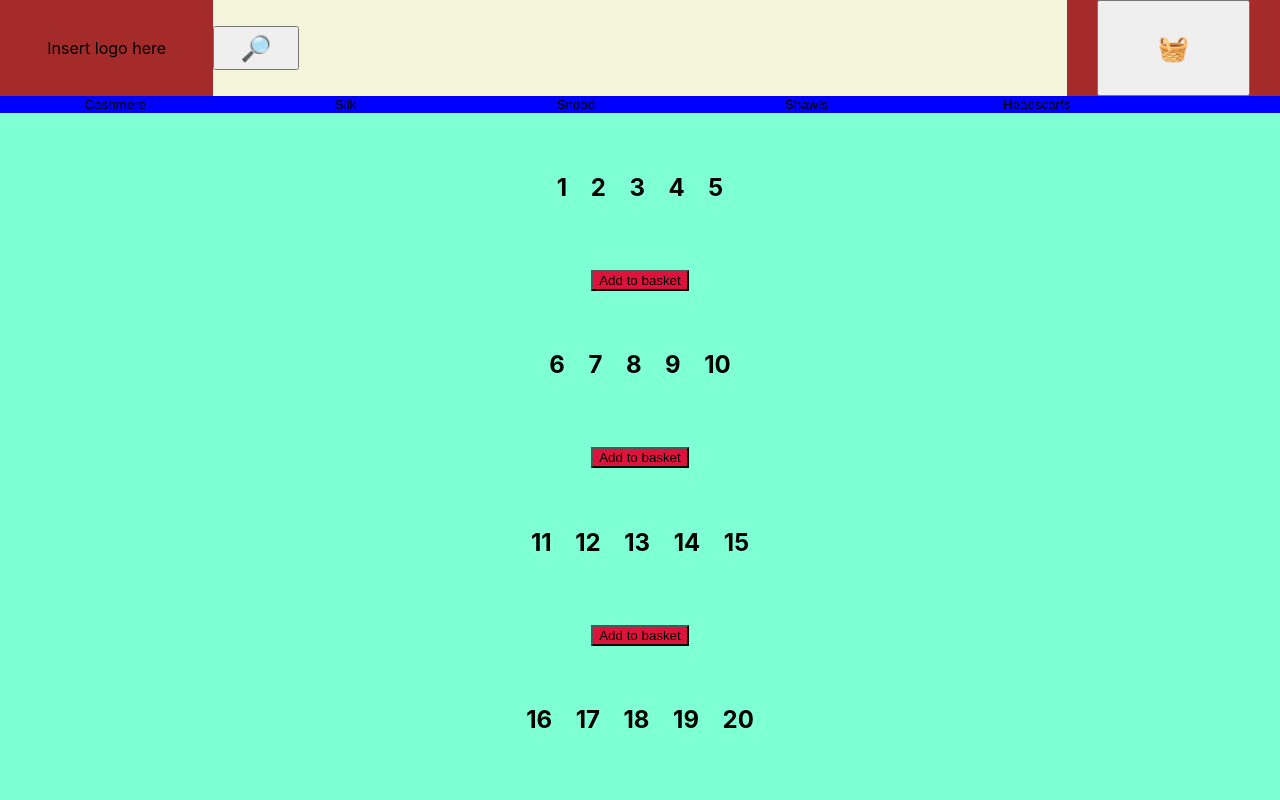
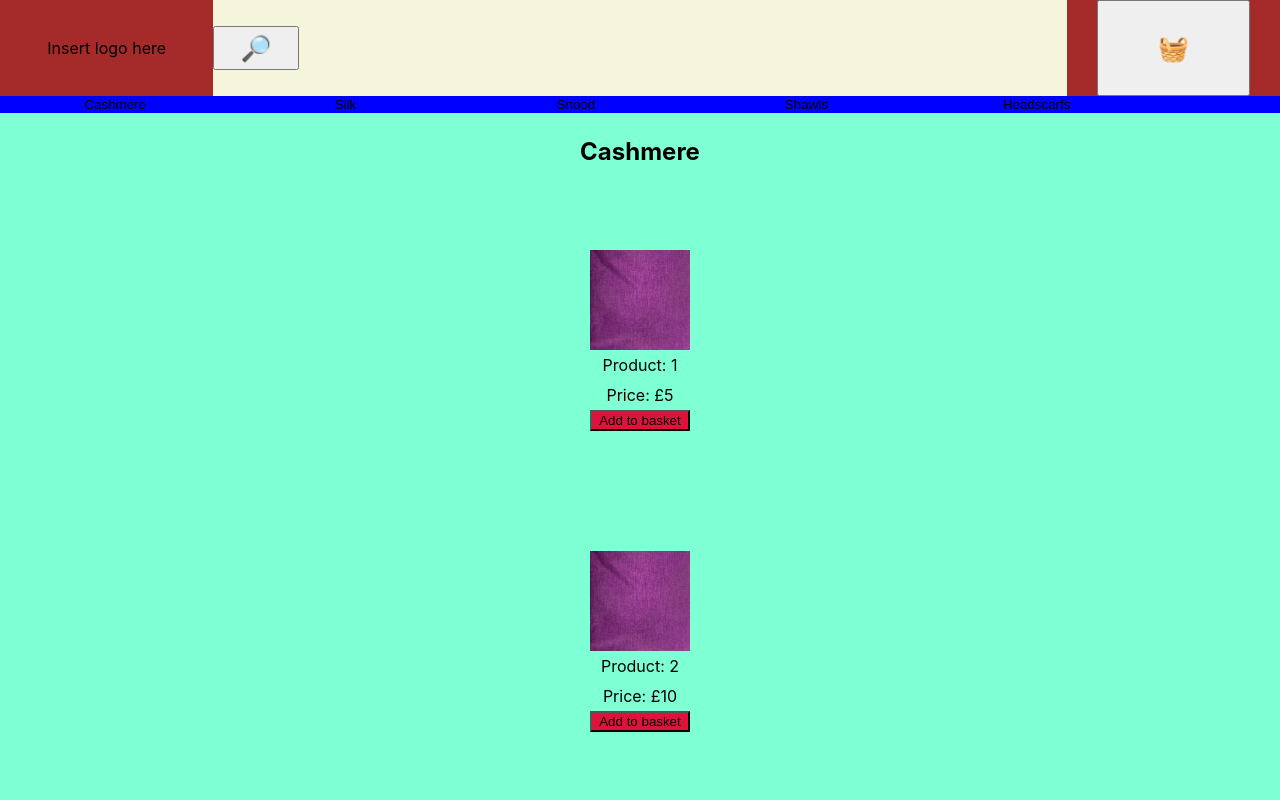
Before and after one commit to FarhathH/FinalProjectEcommerceFarhath, a React (Create React App) app in the folder ecommerce/: page / in a window 1280 px wide. Shown: the top 800 px of the page. Built offline with nearby package versions, Linux system fonts and the light colour scheme.

Commit message:
Forgot to commit

```diff
--- a/ecommerce/src/App.js
+++ b/ecommerce/src/App.js
@@ -1,13 +1,17 @@
 import logo from './logo.svg';
+//stylesheets
 import './App.css';
 import './ecommerce.css';
+
+//components to use in my website.
 import Footer from './ecommerce.footer.jsx';
 import Header from './ecommerce.header.jsx';
 import NavBar from './ecommerce.nav.bar.jsx';
 import ProductPage from './ecommerce.product.pg.jsx';
-import {useState} from 'react';
-import picture from './testphoto.jpg';
 import Basket from './ecommerce.basket.jsx';
+
+import {useState} from 'react'; //
+import picture from './testphoto.jpg'; //image for a test
 
 
 function App() {
@@ -15,114 +19,50 @@ function App() {
   const[products, setProducts] = useState(
     [ //list for nav bar and product page menu.
       {
-        picture: picture,
         title:"Cashmere",
-        specificItems: [ //product selection
-                        <div className = "specific-item">
-                          <p>1</p>
-                        </div>,
-                        <div className = "specific-item">
-                          <p>2</p>
-                        </div>,
-                        <div className = "specific-item">
-                          <p>3</p>
-                        </div>,
-                        <div className = "specific-item">
-                          <p>4</p>
-                        </div>,
-                        <div className = "specific-item">
-                          <p>5</p>
-                        </div>
-                      ],
-        price:"£5"
+        specificItems: [//product selection
+                        {picture: picture, name:"1", price:"£5"},
+                        {picture: picture, name:"2", price:"£10"},
+                        {picture: picture, name:"3", price:"£15"},
+                        {picture: picture, name:"4", price:"£20"},
+                        {picture: picture, name:"5", price:"£25"}],
       },
       {
-        picture: picture,
         title:"Silk",
-        specificItems: [ //product selection
-                        <div className = "specific-item">
-                          <p>6</p>
-                        </div>,
-                        <div className = "specific-item">
-                          <p>7</p>
-                        </div>,
-                        <div className = "specific-item">
-                          <p>8</p>
-                        </div>,
-                        <div className = "specific-item">
-                          <p>9</p>
-                        </div>,
-                        <div className = "specific-item">
-                          <p>10</p>
-                        </div>
-                      ],
-        price:"£15",
+        specificItems: [//product selection
+                        {picture: picture, name:"6", price:"£30"},
+                        {picture: picture, name:"7", price:"£35"},
+                        {picture: picture, name:"8", price:"£40"},
+                        {picture: picture, name:"9", price:"£45"},
+                        {picture: picture, name:"10", price:"£50"}],
       },
       {
         picture: picture,
         title:"Snood",
         specificItems: [ //product selection
-                        <div className = "specific-item">
-                          <p>11</p>
-                        </div>,
-                        <div className = "specific-item">
-                          <p>12</p>
-                        </div>,
-                        <div className = "specific-item">
-                          <p>13</p>
-                        </div>,
-                        <div className = "specific-item">
-                          <p>14</p>
-                        </div>,
-                        <div className = "specific-item">
-                          <p>15</p>
-                        </div>
-                      ],
-        price:"£19"
+                        {picture: picture, name:"11", price:"£55"},
+                        {picture: picture, name:"12", price:"£60"},
+                        {picture: picture, name:"13", price:"£65"},
+                        {picture: picture, name:"14", price:"£70"},
+                        {picture: picture, name:"15", price:"£75"}],
       },
       {
-        picture: picture,
         title:"Shawls",
-        specificItems: [ //product selection
-                        <div className = "specific-item">
-                          <p>16</p>
-                        </div>,
-                        <div className = "specific-item">
-                          <p>17</p>
-                        </div>,
-                        <div className = "specific-item">
-                          <p>18</p>
-                        </div>,
-                        <div className = "specific-item">
-                          <p>19</p>
-                        </div>,
-                        <div className = "specific-item">
-                          <p>20</p>
-                        </div>
-                      ],
-        price:"£20"
+        specificItems: [//product selection
+                        {picture: picture, name:"16", price:"£80"},
+                        {picture: picture, name:"17", price:"£85"},
+                        {picture: picture, name:"18", price:"£90"},
+                        {picture: picture, name:"19", price:"£95"},
+                        {picture: picture, name:"20", price:"£100"}],
       },
       {
-        picture: picture,
         title:"Headscarfs",
-        specificItems: [ //product selection
-                        <div className = "specific-item">
-                          <p>21</p>
-                        </div>,
-                        <div className = "specific-item">
-                          <p>22</p>
-                        </div>,
-                        <div className = "specific-item">
-                          <p>23</p>
-                        </div>,
-                        <div className = "specific-item">
-                          <p>24</p>
-                        </div>,
-                        <div className = "specific-item">
-                          <p>25</p>
-                        </div>
-                      ],
-        price:"£3"
+        specificItems: [//product selection
+                        {picture: picture, name:"21", price:"£105"},
+                        {picture: picture, name:"22", price:"£100"},
+                        {picture: picture, name:"23", price:"£115"},
+                        {picture: picture, name:"24", price:"£120"},
+                        {picture: picture, name:"25", price:"£125"}],
       },
     ]
   )
@@ -133,31 +73,35 @@ function App() {
 
 
   //For selecting the product by index.
-  const[selectedProduct, setSelectedProduct] = useState(products);
+  const[selectedProduct, setSelectedProduct] = useState(products[0]);
 
   //array for adding items to basket page.
   const[basketList, setBasketList]=useState([]);
 
   //for picking out the items in a category.
-  const[currentCategory, setCurrentCategory] = useState(products.specificItems);
+  // const[currentCategory, setCurrentCategory] = useState(products.specificItems);
 
   //function for adding item to basket with onClick trigger
-  function AddToBasket(index){
-    let newItem = products[index]
+  function AddToBasket(item){
+    let newItem = { //variable that represents the item to be added.
+                    pic:item.picture,
+                    name:item.name,
+                    price:item.price
+                  }
     let temp = [...basketList]
     temp.push(newItem)
+    console.log(temp) //testing that temp variable has an item added.
     setBasketList(temp)
   }
 
   //This trigger when user clicks a button on the nav bar.
   function ClickNavBtn(index){
     setSelectedProduct(products[index])
-    setCurrentCategory(products.specificItems)
+    // setCurrentCategory(products.specificItems)
   }
 
   function BasketPageView(){ //for viewing the basket checkout page.
     setShowBasket(!showBasket); //creates a toggle for the basket button.
-
   }
 
 
@@ -168,22 +112,22 @@ function App() {
           togglePage = {BasketPageView}
         />
         <NavBar
-          product = {products} action = {ClickNavBtn}
+          products = {products} action = {ClickNavBtn}
         />
         <div className = "content">
 
           {showBasket == false &&
             <ProductPage //show when the condition is false.
-              product = {selectedProduct} action = {ClickNavBtn}
+              product = {selectedProduct} action = {ClickNavBtn} //view products available.
               addToCheckout = {AddToBasket}
-              item = {currentCategory}
+              // item = {currentCategory}
             />
           }
 
           {showBasket == true &&
-            <Basket
+            <Basket //show when the condition is true.
               basket = {basketList} //wanted the page to store items in basket.
-            /> //show when the condition is true.
+            />
           }
 
         </div>
--- a/ecommerce/src/ecommerce.css
+++ b/ecommerce/src/ecommerce.css
@@ -69,23 +69,44 @@ justify-content: center;
 .basket-display{
     height:90%;
     width:95%;
+    border:5px solid maroon;
     background-color: blueviolet;
     margin-top:3%;
+    overflow: scroll;
+
 }
+
+
 
 .category-list{
     display:flex;
-    flex-direction: row;
+    flex-direction: column;
+    justify-content: center;
+    align-items: center;
+    flex:0.75;
+
+
+}
+
+
+/*
+    css stuff for the product info
+*/
+.specific-item{
+    border-radius: 10%;
+    margin:50%;
+    display:flex;
+    flex-direction: column;
     justify-content: center;
 
 }
 
-.specific-item{
-    margin:10%;
+.addItem-btn{
+    background-color: crimson;
 }
 
-.addItem-btn{
-    background-color: crimson;
+.item-info{
+    margin:5%;
 }
 
 
--- a/ecommerce/src/ecommerce.nav.bar.jsx
+++ b/ecommerce/src/ecommerce.nav.bar.jsx
@@ -3,14 +3,14 @@ import ProductPage from './ecommerce.product.pg.jsx';
 import {useState} from 'react';
 import App from './App.js';
 
-function NavBar({product, action}){
+function NavBar({products, action}){
 
 
 
 
     return(
         <div className = "nav-bar">
-            {product.map((nav, index) =>{ //map for generating nav-bar buttons
+            {products.map((nav, index) =>{ //map for generating nav-bar buttons
                 return(
                     <button className = "nav-section" onClick = {() => action(index)}>{nav.title}</button>
                 );
--- a/ecommerce/src/ecommerce.product.pg.jsx
+++ b/ecommerce/src/ecommerce.product.pg.jsx
@@ -2,7 +2,7 @@ import './ecommerce.css';
 import {useState} from 'react';
 import App from './App.js';
 
-function ProductPage({product, addToCheckout, item}){
+function ProductPage({product, addToCheckout}){
 
 
 
@@ -11,22 +11,27 @@ function ProductPage({product, addToCheckout, item}){
 
         <div className = ""> {/*meant to display the info about product*/}
             <h2>
-                {/* <p>{product.picture}</p> */}
                 <p>{product.title}</p>
+            </h2>
+                <div className = "category-list">
+                    {product.specificItems.map((item, index) =>{
+                        return(
 
-                {product.map((i,index) =>{
-                    return(
-                        <div className = "specific-item">
-                            <p className = "category-list">{i.specificItems}</p>
-                            {/*should add item into basket when button is clicked*/}
-                            <button onClick = {() => addToCheckout(index)}className = "addItem-btn">Add to basket</button>
-                        </div>
+                            <div className = "specific-item">
+                                <img height={"100px"} width={"100px"} src = {item.picture}></img>
+                                <p className = "item-info">Product: {item.name}</p>
+                                <p className = "item-info">Price: {item.price}</p>
+                                {/*should add item into basket when button is clicked*/}
+                                <button onClick = {() => addToCheckout(item)}className = "addItem-btn">Add to basket</button>
+                            </div>
 
-                    );
 
-                })}
+                        );
 
-            </h2>
+                    })}
+                </div>
+
+
 
         </div>
 
```
Also changed, not shown: ecommerce/src/ecommerce.basket.jsx (+33 -1 lines), 1 other file (tests, documents, lock files or other folders).
